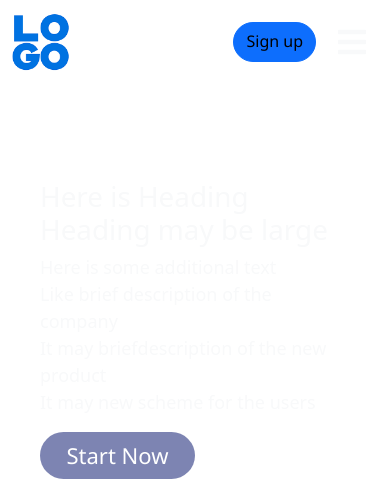
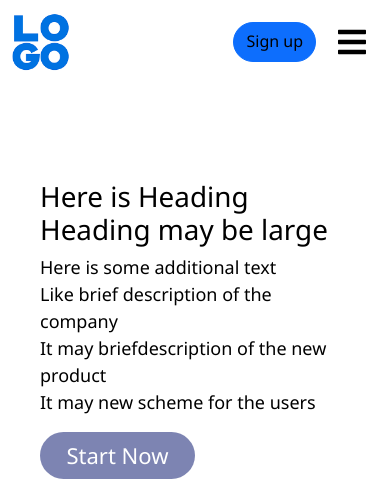
Before and after one commit to smit9924/EnsembleLandingPage, a Django app: page / in a window 390 px wide. Shown: the top 500 px of the page. Run offline with Django 4.2, Linux system fonts and the light colour scheme; some libraries are stand-ins or nearby versions.

Commit message:
header text color change on small creen is completed

```diff
--- a/static/css/index.css
+++ b/static/css/index.css
@@ -28,17 +28,11 @@ section header {
     margin-right: 10x;
 }
 
-.navLinkFont {
-    color: white !important;
-    font-family: 'Noto Sans';
-    text-decoration: none;
-}
-
 .navHamburger {
     font-size: 2rem;
 }
 
-.toggleFont {
+.navFont {
     color: white !important;
     font-family: 'Noto Sans';
     text-decoration: none;
@@ -61,21 +55,27 @@ section header {
 }
 
 @media (max-width: 576px) {
-    .toggleFont {
-        color: black !important;
-        font-family: 'Noto Sans';
-        text-decoration: none;
-    }
     section header {
         height: 100vh;
         background-image: none;
         background-repeat: no-repeat;
         background-size: cover;
     }
+
+    .navFont {
+        color: black !important;
+        font-family: 'Noto Sans';
+        text-decoration: none;
+    }
 }
 
 @media (max-width: 768px)
 {
+    .navLinkFont{
+        color: black !important;
+        font-family: 'Noto Sans';
+        text-decoration: none;
+    }
     .ratio-16x10 {
         --bs-aspect-ratio: calc(10 / 16 * 100%);
     }
--- a/templates/home/index.html
+++ b/templates/home/index.html
@@ -26,13 +26,13 @@ index
 
                 <!--Toggle -->
                 <div class="d-flex justify-content-end d-lg-none">
-                    <a href="#" class="navButton toggleFont d-none d-sm-block" tabindex="-1" role="button"
+                    <a href="#" class="navButton navFont d-none d-sm-block" tabindex="-1" role="button"
                         aria-disabled="true">Pricing</a>
-                    <a href="#" class="navButton toggleFont d-none d-sm-block" tabindex="-1" role="button"
+                    <a href="#" class="navButton navFont d-none d-sm-block" tabindex="-1" role="button"
                         aria-disabled="true">Login</a>
-                    <a href="#" class="btn btn-primary toggleFont navButton xxs-none" tabindex="-1" role="button"
+                    <a href="#" class="btn btn-primary navFont navButton xxs-none" tabindex="-1" role="button"
                         aria-disabled="true">Sign up</a>
-                    <button class="navbar-toggler border-0 text-light" type="button" data-bs-toggle="collapse"
+                    <button class="navbar-toggler border-0 navFont" type="button" data-bs-toggle="collapse"
                         data-bs-target="#navbarNav" aria-controls="navbarNav" aria-expanded="false"
                         aria-label="Toggle navigation">
                         <i class="fas fa-bars navHamburger"></i>
@@ -43,29 +43,29 @@ index
                 <div class="collapse navbar-collapse" id="navbarNav">
                     <ul class="navbar-nav">
                         <li class="nav-item navLinkBg">
-                            <a class="nav-link navLinkFont active" aria-current="page" href="#">Home</a>
+                            <a class="nav-link navFont navLinkFont active" aria-current="page" href="#">Home</a>
                         </li>
                         <li class="nav-item navLinkBg">
-                            <a class="nav-link navLinkFont" href="#">Features</a>
+                            <a class="nav-link navFont navLinkFont" href="#">Features</a>
                         </li>
                         <li class="nav-item d-sm-none navLinkBg">
-                            <a class="nav-link navLinkFont" href="#">Pricing</a>
+                            <a class="nav-link navFont navLinkFont" href="#">Pricing</a>
                         </li>
                         <li class="nav-item d-sm-none navLinkBg">
-                            <a class="nav-link navLinkFont" href="#">Login</a>
+                            <a class="nav-link navFont navLinkFont" href="#">Login</a>
                         </li>
                         <li class="nav-item d-none xxs-block navLinkBg">
-                            <a href="#" class="btn btn-primary navLinkFont navLinkButton" tabindex="-1" role="button"
+                            <a href="#" class="btn btn-primary navFont navLinkFont navLinkButton" tabindex="-1" role="button"
                                 aria-disabled="true">Sign up</a>
                         </li>
                     </ul>
                 </div><!--Navlink-->
 
-                <a href="#" class="navButton navLinkFont d-none d-lg-block" tabindex="-1" role="button"
+                <a href="#" class="navButton navFont d-none d-lg-block" tabindex="-1" role="button"
                     aria-disabled="true">Pricing</a>
-                <a href="#" class="navButton navLinkFont d-none d-lg-block" tabindex="-1" role="button"
+                <a href="#" class="navButton navFont d-none d-lg-block" tabindex="-1" role="button"
                     aria-disabled="true">Login</a>
-                <a href="#" class="btn btn-primary navLinkFont navButton d-none d-lg-block xxs-none" tabindex="-1"
+                <a href="#" class="btn btn-primary navFont navButton d-none d-lg-block xxs-none" tabindex="-1"
                     role="button" aria-disabled="true">Sign up</a>
             </div>
         </nav><!--End Navbar-->
@@ -73,7 +73,7 @@ index
         <div class="container-fluid p-3 mt-7">
             <div class="row">
 
-                <div class="col-lg-6 col-md-6 h-100 text-center text-light my-auto">
+                <div class="col-lg-6 col-md-6 h-100 text-center navFont my-auto">
                     <div class="container">
                         <div class="conatainer text-start mt-3">
                             <h1 class="m-0">Here is Heading</h1>
```
